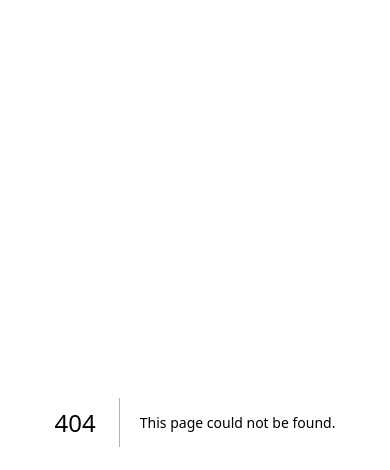
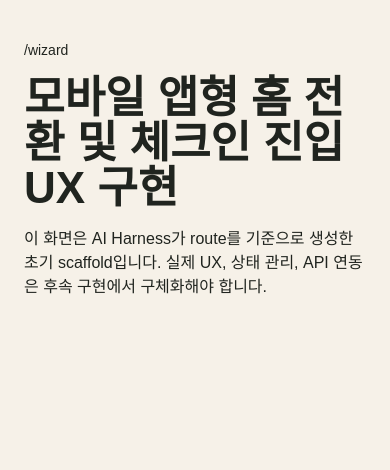
Before and after one commit to passionryu/myMentalCare, a Next.js app in the folder apps/web/: page /wizard in a window 390 px wide. Before the commit this address had no page. Shown: the top 470 px of the page. Built offline with nearby package versions, Linux system fonts and the light colour scheme.

Commit message:
[모바일 앱형 홈 전환 및 체크인 진입 UX 구현] : /wizard 화면 scaffold 추가

```diff
--- /dev/null
+++ b/apps/web/app/wizard/page.tsx
@@ -0,0 +1,14 @@
+export default function HarnessGeneratedPage() {
+  return (
+    <main className="min-h-screen bg-background px-6 py-10 text-foreground">
+      <section className="mx-auto flex w-full max-w-3xl flex-col gap-4">
+        <p className="text-sm font-medium text-muted-foreground">/wizard</p>
+        <h1 className="text-3xl font-semibold tracking-normal">모바일 앱형 홈 전환 및 체크인 진입 UX 구현</h1>
+        <p className="text-muted-foreground">
+          이 화면은 AI Harness가 route를 기준으로 생성한 초기 scaffold입니다.
+          실제 UX, 상태 관리, API 연동은 후속 구현에서 구체화해야 합니다.
+        </p>
+      </section>
+    </main>
+  )
+}
```
